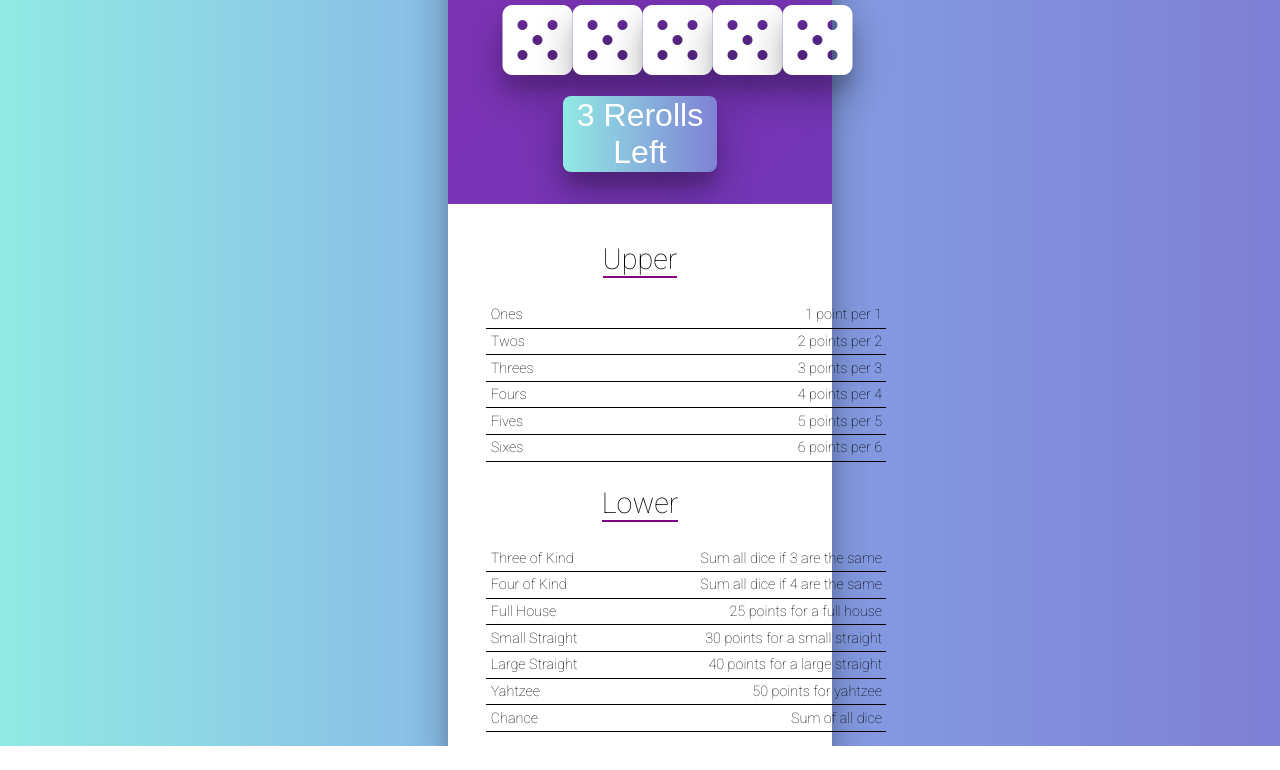
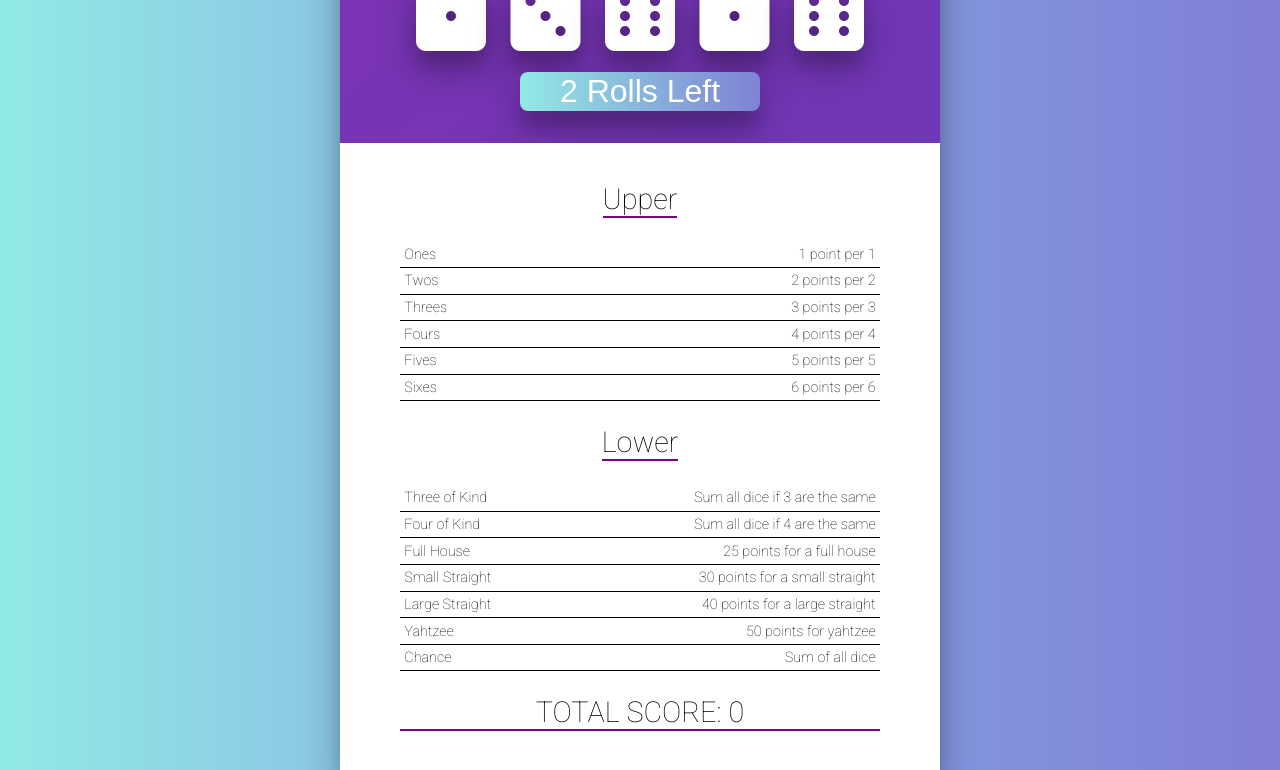
Before and after one commit to hlogran/react-yahtzee, a React app: page / in a window 1280 px wide. Shown: the part 90-860 px from the top of the page. Before the commit the page ends 836 px from the top, so only its background shows below. Built offline with nearby package versions, Linux system fonts and the light colour scheme.

Commit message:
Final Touches and Bug Fixes

```diff
--- a/src/components/game/index.js
+++ b/src/components/game/index.js
@@ -1,6 +1,6 @@
 import React, { Component } from "react";
-import Dice from "../dice/index";
-import ScoreTable from "../scoreTable/index";
+import Dice from "../dice";
+import ScoreTable from "../scoreTable";
 import "./styles.css";
 
 const NUM_DICE = 5;
@@ -13,6 +13,7 @@
       dice: Array.from({ length: NUM_DICE }),
       locked: Array(NUM_DICE).fill(false),
       rollsLeft: NUM_ROLLS,
+      rolling: false,
       scores: {
         ones: undefined,
         twos: undefined,
@@ -29,9 +30,20 @@
         chance: undefined
       }
     };
+    console.log(this.state);
     this.roll = this.roll.bind(this);
     this.doScore = this.doScore.bind(this);
     this.toggleLocked = this.toggleLocked.bind(this);
+    this.animateRoll = this.animateRoll.bind(this);
+  }
+  componentDidMount() {
+    this.animateRoll();
+  }
+
+  animateRoll() {
+    this.setState({ rolling: true }, () => {
+      setTimeout(this.roll, 1000);
+    });
   }
 
   roll(evt) {
@@ -41,13 +53,14 @@
         st.locked[i] ? d : Math.ceil(Math.random() * 6)
       ),
       locked: st.rollsLeft > 1 ? st.locked : Array(NUM_DICE).fill(true),
-      rollsLeft: st.rollsLeft - 1
+      rollsLeft: st.rollsLeft - 1,
+      rolling: false
     }));
   }
 
   toggleLocked(idx) {
-    if(this.state.rollsLeft){
-      // toggle whether idx is in locked or not
+    // toggle whether idx is in locked or not
+    if (this.state.rollsLeft > 0 && !this.state.rolling) {
       this.setState(st => ({
         locked: [
           ...st.locked.slice(0, idx),
@@ -65,33 +78,45 @@
       rollsLeft: NUM_ROLLS,
       locked: Array(NUM_DICE).fill(false)
     }));
-    this.roll();
+    this.animateRoll();
+  }
+
+  displayRollInfo() {
+    const messages = [
+      "0 Rolls Left",
+      "1 Roll Left",
+      "2 Rolls Left",
+      "Starting Round"
+    ];
+    return messages[this.state.rollsLeft];
   }
 
   render() {
+    const { dice, locked, rollsLeft, rolling, scores } = this.state;
     return (
       <div className='Game'>
         <header className='Game-header'>
           <h1 className='App-title'>Yahtzee!</h1>
-
           <section className='Game-dice-section'>
             <Dice
-              dice={this.state.dice}
-              locked={this.state.locked}
+              dice={dice}
+              locked={locked}
               handleClick={this.toggleLocked}
+              disabled={rollsLeft === 0}
+              rolling={rolling}
             />
             <div className='Game-button-wrapper'>
               <button
                 className='Game-reroll'
-                disabled={this.state.locked.every(x => x) || this.state.rollsLeft === 0}
-                onClick={this.roll}
+                disabled={locked.every(x => x) || rollsLeft === 0 || rolling}
+                onClick={this.animateRoll}
               >
-                {this.state.rollsLeft} Rerolls Left
+                {this.displayRollInfo()}
               </button>
             </div>
           </section>
         </header>
-        <ScoreTable doScore={this.doScore} scores={this.state.scores} />
+        <ScoreTable doScore={this.doScore} scores={scores} />
       </div>
     );
   }
--- a/src/components/game/styles.css
+++ b/src/components/game/styles.css
@@ -1,5 +1,5 @@
 .Game {
-  width: 30%;
+  min-width: 600px;
   background: white;
   box-shadow: 0 19px 38px rgba(0, 0, 0, 0.3), 0 15px 12px rgba(0, 0, 0, 0.1);
   margin: 0 30%;
--- a/src/components/scoreTable/index.js
+++ b/src/components/scoreTable/index.js
@@ -1,45 +1,135 @@
-import React, { Component } from 'react';
-import RuleRow from '../ruleRow/index';
-import './styles.css';
-import { ones, twos, threes, fours, fives, sixes, threeOfKind, fourOfKind, fullHouse, smallStraight, largeStraight, yahtzee, chance } from '../../helpers/Rules';
-
+import React, { Component } from "react";
+import RuleRow from "../ruleRow";
+import "./styles.css";
+import {
+  ones,
+  twos,
+  threes,
+  fours,
+  fives,
+  sixes,
+  threeOfKind,
+  fourOfKind,
+  fullHouse,
+  smallStraight,
+  largeStraight,
+  yahtzee,
+  chance
+} from "../../helpers/Rules";
 
 class ScoreTable extends Component {
-
+  getTotalScore() {
+    const { scores } = this.props;
+    let totalScore = 0;
+    for (let key in scores) {
+      if (scores[key]) totalScore += scores[key];
+    }
+    return totalScore;
+  }
   render() {
     const { scores, doScore } = this.props;
 
     return (
-      <div className="ScoreTable">
-        <section className="ScoreTable-section">
+      <div className='ScoreTable'>
+        <section className='ScoreTable-section'>
           <h2>Upper</h2>
-          <table cellSpacing="0">
+          <table cellSpacing='0'>
             <tbody>
-              <RuleRow name="Ones" score={scores.ones} description={ones.description} doScore={evt => doScore("ones", ones.evalRoll)} />
-              <RuleRow name="Twos" score={scores.twos} description={twos.description} doScore={evt => doScore("twos", twos.evalRoll)} />
-              <RuleRow name="Threes" score={scores.threes} description={threes.description} doScore={evt => doScore("threes", threes.evalRoll)} />
-              <RuleRow name="Fours" score={scores.fours} description={fours.description} doScore={evt => doScore("fours", fours.evalRoll)} />
-              <RuleRow name="Fives" score={scores.fives} description={fives.description} doScore={evt => doScore("fives", fives.evalRoll)} />
-              <RuleRow name="Sixes" score={scores.sixes} description={sixes.description} doScore={evt => doScore("sixes", sixes.evalRoll)} />
+            <RuleRow
+              name='Ones'
+              score={scores.ones}
+              description={ones.description}
+              doScore={evt => doScore("ones", ones.evalRoll)}
+            />
+            <RuleRow
+              name='Twos'
+              score={scores.twos}
+              description={twos.description}
+              doScore={evt => doScore("twos", twos.evalRoll)}
+            />
+            <RuleRow
+              name='Threes'
+              score={scores.threes}
+              description={threes.description}
+              doScore={evt => doScore("threes", threes.evalRoll)}
+            />
+            <RuleRow
+              name='Fours'
+              score={scores.fours}
+              description={fours.description}
+              doScore={evt => doScore("fours", fours.evalRoll)}
+            />
+            <RuleRow
+              name='Fives'
+              score={scores.fives}
+              description={fives.description}
+              doScore={evt => doScore("fives", fives.evalRoll)}
+            />
+            <RuleRow
+              name='Sixes'
+              score={scores.sixes}
+              description={sixes.description}
+              doScore={evt => doScore("sixes", sixes.evalRoll)}
+            />
             </tbody>
           </table>
         </section>
-        <section className="ScoreTable-section ScoreTable-section-lower">
+        <section className='ScoreTable-section ScoreTable-section-lower'>
           <h2>Lower</h2>
-          <table cellSpacing="0">
+          <table cellSpacing='0'>
             <tbody>
-              <RuleRow name="Three of Kind" score={scores.threeOfKind} description={threeOfKind.description} doScore={evt => doScore("threeOfKind", threeOfKind.evalRoll)} />
-              <RuleRow name="Four of Kind" score={scores.fourOfKind} description={fourOfKind.description} doScore={evt => doScore("fourOfKind", fourOfKind.evalRoll)} />
-              <RuleRow name="Full House" score={scores.fullHouse} description={fullHouse.description} doScore={evt => doScore("fullHouse", fullHouse.evalRoll)} />
-              <RuleRow name="Small Straight" score={scores.smallStraight} description={smallStraight.description} doScore={evt => doScore("smallStraight", smallStraight.evalRoll)} />
-              <RuleRow name="Large Straight" score={scores.largeStraight} description={largeStraight.description} doScore={evt => doScore("largeStraight", largeStraight.evalRoll)} />
-              <RuleRow name="Yahtzee" score={scores.yahtzee} description={yahtzee.description} doScore={evt => doScore("yahtzee", yahtzee.evalRoll)} />
-              <RuleRow name="Chance" score={scores.chance} description={chance.description} doScore={evt => doScore("chance", chance.evalRoll)} />
+            <RuleRow
+              name='Three of Kind'
+              score={scores.threeOfKind}
+              description={threeOfKind.description}
+              doScore={evt => doScore("threeOfKind", threeOfKind.evalRoll)}
+            />
+            <RuleRow
+              name='Four of Kind'
+              score={scores.fourOfKind}
+              description={fourOfKind.description}
+              doScore={evt => doScore("fourOfKind", fourOfKind.evalRoll)}
+            />
+            <RuleRow
+              name='Full House'
+              score={scores.fullHouse}
+              description={fullHouse.description}
+              doScore={evt => doScore("fullHouse", fullHouse.evalRoll)}
+            />
+            <RuleRow
+              name='Small Straight'
+              score={scores.smallStraight}
+              description={smallStraight.description}
+              doScore={evt =>
+                doScore("smallStraight", smallStraight.evalRoll)
+              }
+            />
+            <RuleRow
+              name='Large Straight'
+              score={scores.largeStraight}
+              description={largeStraight.description}
+              doScore={evt =>
+                doScore("largeStraight", largeStraight.evalRoll)
+              }
+            />
+            <RuleRow
+              name='Yahtzee'
+              score={scores.yahtzee}
+              description={yahtzee.description}
+              doScore={evt => doScore("yahtzee", yahtzee.evalRoll)}
+            />
+            <RuleRow
+              name='Chance'
+              score={scores.chance}
+              description={chance.description}
+              doScore={evt => doScore("chance", chance.evalRoll)}
+            />
             </tbody>
           </table>
         </section>
+        <h2>TOTAL SCORE: {this.getTotalScore()}</h2>
       </div>
-    )
+    );
   }
 }
 
```
